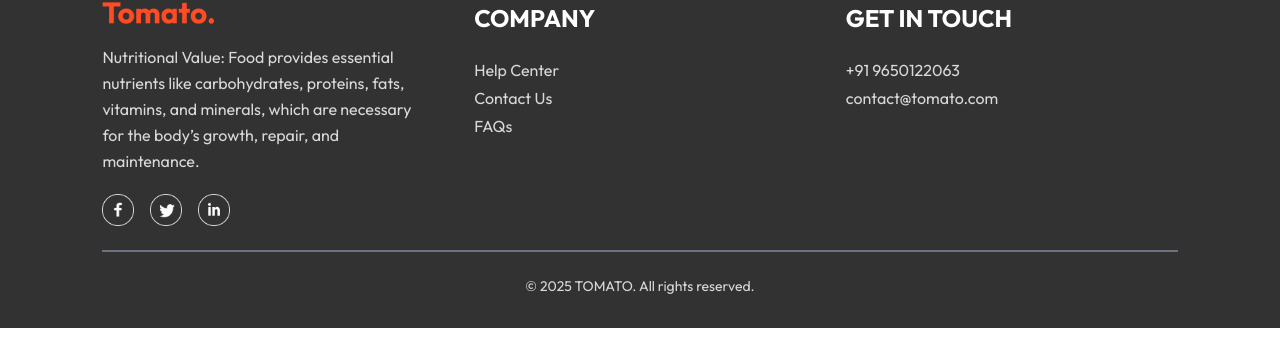
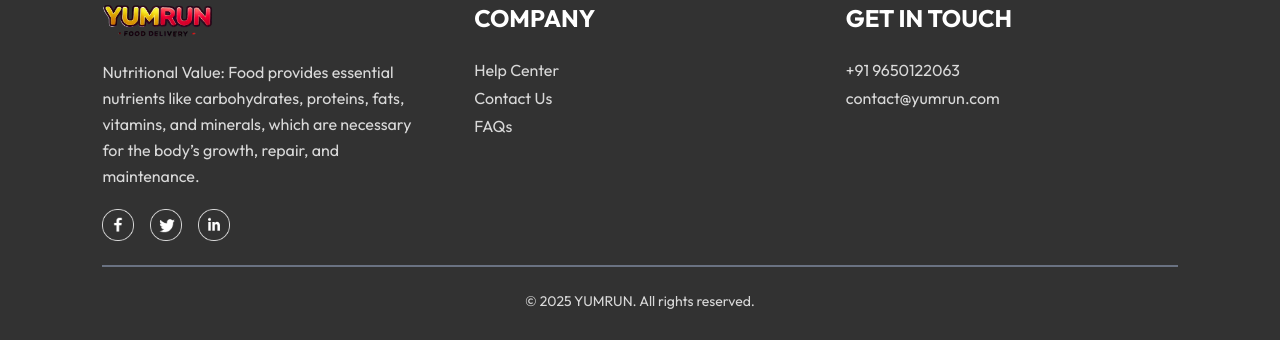
Before and after one commit to hiteshjoshi12/Food-Delivery, a React (Vite) app in the folder FrontEnd/: page /cart in a window 1280 px wide. Shown: the part 561-901 px from the top of the page. Built offline with nearby package versions, Linux system fonts and the light colour scheme; no server answers.

Commit message:
commit for render.com *ignore*

```diff
--- a/FrontEnd/src/components/AppDownload/AddDownload.jsx
+++ b/FrontEnd/src/components/AppDownload/AddDownload.jsx
@@ -4,7 +4,7 @@
   return (
     <div className="mx-auto mt-24 text-center text-[max(3vw,20px)] font-medium" id="app-download">
       <p>
-        For Better Experience Download <br /> Tomato App
+        For Better Experience Download <br /> YUMRUN App
       </p>
       <div className="flex justify-center gap-[max(2vw,10px)] mt-10">
         <img
--- a/FrontEnd/src/components/Footer/Footer.jsx
+++ b/FrontEnd/src/components/Footer/Footer.jsx
@@ -36,7 +36,7 @@
           <h2 className="text-white font-bold text-2xl">GET IN TOUCH</h2>
           <ul className="text-sm md:text-base">
             <li className="my-1 cursor-pointer hover:text-white transition">+91 9650122063</li>
-            <li className="my-1 cursor-pointer hover:text-white transition">contact@tomato.com</li>
+            <li className="my-1 cursor-pointer hover:text-white transition">contact@yumrun.com</li>
           </ul>
         </div>
       </div>
@@ -45,7 +45,7 @@
       <hr className="w-full h-[2px] bg-gray-500 border-none" />
 
       {/* Copyright */}
-      <p className="text-sm text-center">© 2025 TOMATO. All rights reserved.</p>
+      <p className="text-sm text-center">© 2025 YUMRUN. All rights reserved.</p>
     </footer>
   );
 };
```
Also changed, not shown: FrontEnd/src/assets/frontend_assets/logo.png, 1 other file (tests, documents, lock files or other folders).
